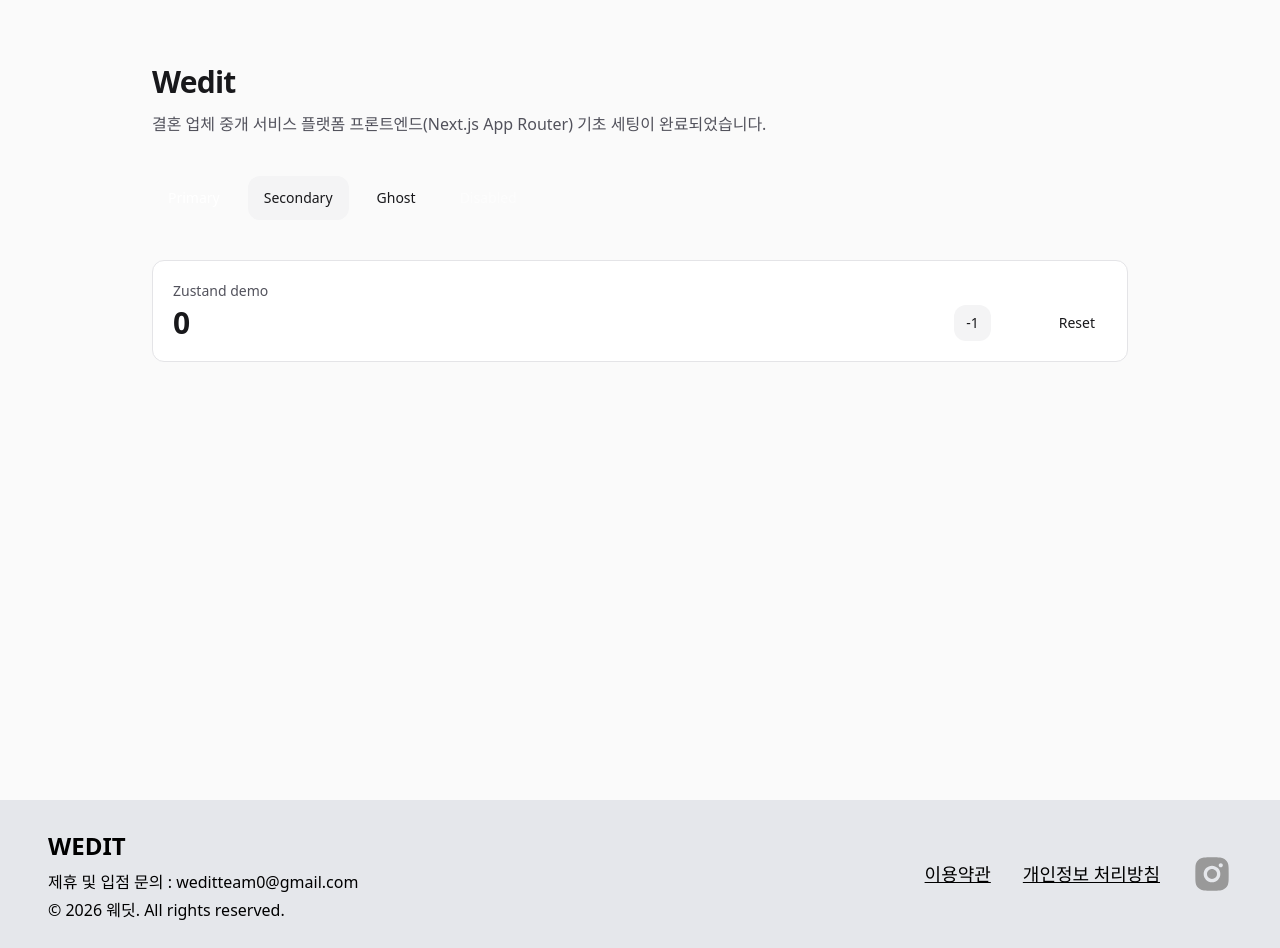
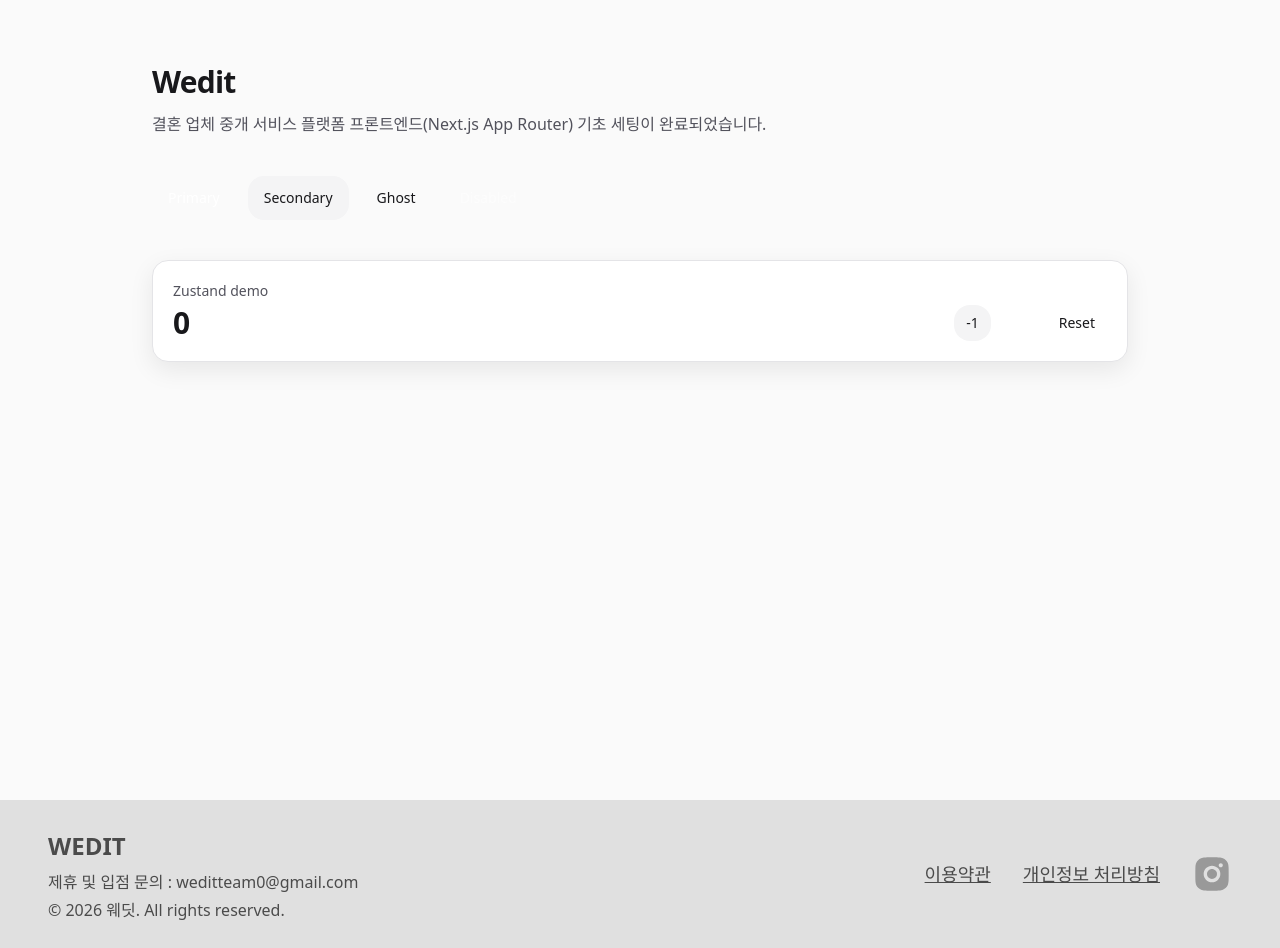
Before and after one commit to wedit-official/wedit-frontend, a Next.js app: page / in a window 1280 px wide. Built offline with nearby package versions, Linux system fonts and the light colour scheme; a web font is replaced by a local one.

Commit message:
fix: 스토리북에서 컬러토큰 적용 안됨 문제 해결

```diff
--- a/src/app/globals.css
+++ b/src/app/globals.css
@@ -1,4 +1,5 @@
 @import "tailwindcss";
+@config "../../tailwind.config.mjs";
 
 :root {
   --background: #ffffff;
```
